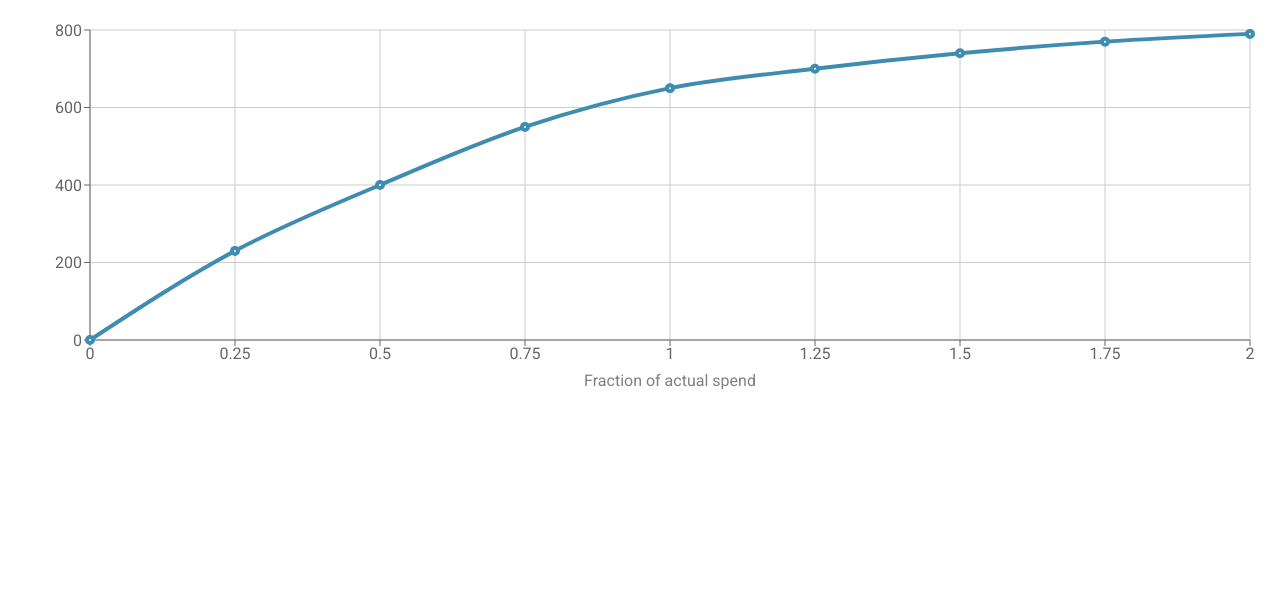
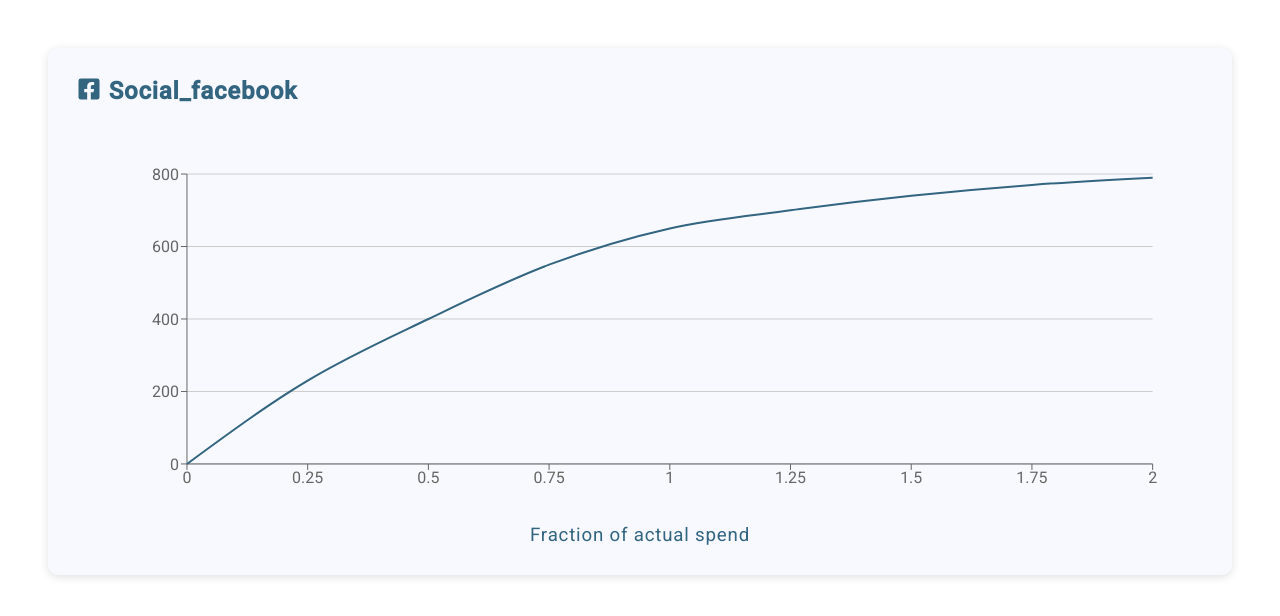
Before and after one commit to olgayavnel/input-mask-form-and-rechart-linechart, a React (Create React App) app: page /chart1 in a window 1280 px wide. Shown: the top 616 px of the page. Built offline with nearby package versions, Linux system fonts and the light colour scheme.

Commit message:
styled the chart

```diff
--- a/package.json
+++ b/package.json
@@ -14,6 +14,7 @@
     "react-currency-input-field": "^3.4.2",
     "react-datepicker": "^4.1.1",
     "react-dom": "^17.0.2",
+    "react-icons": "^4.2.0",
     "react-router-dom": "^5.2.0",
     "react-scripts": "4.0.3",
     "recharts": "^2.0.10",
--- a/src/App.js
+++ b/src/App.js
@@ -2,7 +2,6 @@ import React, { useEffect } from 'react';
 import FormComponent from './Components/FormComponent';
 import GlobalStyle from './globalStyles';
 import ChartComponent from './Components/ChartComponent';
-import Test from './Components/TestComponent';
 import { BrowserRouter as Router, Switch, Route } from 'react-router-dom';
 import Aos from 'aos';
 import 'aos/dist/aos.css';
@@ -23,9 +22,6 @@ function App() {
         <Route path='/form'>
           <FormComponent />
         </Route>
-        <Route path='/chart2'>
-          <Test />
-        </Route>
         <Route path='/'>
           <FormComponent />
         </Route>
--- a/src/Components/ChartComponent.js
+++ b/src/Components/ChartComponent.js
@@ -1,14 +1,16 @@
 import React from 'react';
+import styled from 'styled-components';
+import { FaFacebookSquare } from 'react-icons/fa';
 import {
   ResponsiveContainer,
   LineChart,
   CartesianGrid,
   XAxis,
   YAxis,
-  Label,
   Tooltip,
   Line,
 } from 'recharts';
+
 const data = [
   { name: '0', uv: 0, pv: 0, amt: 0 },
   { name: '0.25', uv: 230, pv: 0, amt: 0 },
@@ -21,6 +23,35 @@ const data = [
   { name: '2', uv: 790, pv: 0, amt: 0 },
 ];
 
+const ChartWrapper = styled.section`
+  display: flex;
+  flex-direction: column;
+  min-height: 50vh;
+  margin: 3rem;
+  padding: 1.2rem;
+  background-color: #f7f9ff;
+  border-radius: 10px;
+  box-shadow: rgba(99, 99, 99, 0.2) 0px 2px 8px 0px;
+`;
+
+const TextWrap = styled.div`
+  display: flex;
+  justify-content: ${(props) => props.justifyContent};
+  color: #336581;
+  letter-spacing: 0.05rem;
+  padding: 0.6rem;
+
+  .icon {
+    font-size: 1.5rem;
+    margin-right: 0.5rem;
+  }
+
+  h3 {
+    align-self: center;
+    font-weight: 400;
+  }
+`;
+
 const Chart = () => {
   const onChangeDot = (e, xvalue, yvalue) => {
     console.log(e, xvalue, yvalue);
@@ -28,44 +59,59 @@ const Chart = () => {
   const handleClick = (e) => {
     console.log(e);
   };
+
   return (
+    <ChartWrapper
+      data-aos='zoom-in'
+      data-aos-duration='500'
+      data-aos-once='true'
+      data-aos-anchor-placement='center bottom'
+    >
+      <TextWrap>
+        <FaFacebookSquare className='icon' />
+        <h2>Social_facebook</h2>
+      </TextWrap>
       <ResponsiveContainer width={'100%'} height={400}>
         <LineChart
           width={600}
           height={400}
           data={data}
-        margin={{ top: 30, right: 30, left: 30, bottom: 30 }}
+          margin={{
+            top: 60,
+            right: 60,
+            left: 60,
+            bottom: 20,
+          }}
         >
-        <Tooltip />
-        <CartesianGrid stroke='#ccc' />
-        <XAxis dataKey='name' domain={['dataMin', 'dataMax']}>
-          <Label
-            value={'Fraction of actual spend'}
-            position='bottom'
-            style={{ textAnchor: 'middle' }}
+          <Tooltip
+            cursor={false}
+            contentStyle={{
+              backgroundColor: 'white',
+              color: '#336581',
+            }}
           />
-        </XAxis>
-        <YAxis>
-          <Label
-            // value={"Temperature"}
-            position='left'
-            axisLine={false}
-            angle={-90}
-            style={{ textAnchor: 'middle' }}
-          />
-        </YAxis>
+          <CartesianGrid stroke='#ccc' horizontal='true' vertical='' />
+          <XAxis dataKey='name' domain={['dataMin', 'dataMax']}></XAxis>
+          <YAxis></YAxis>
           <Line
             type='monotone'
+            dot={false}
             dataKey='uv'
-          stroke='#3F8CB0'
-          strokeWidth={4}
+            stroke='#336581'
+            strokeWidth={2}
             draggable={true}
             activeDot={{
               onDrag: (event, payload) => console.log(payload.payload),
+              strokeWidth: 2,
+              r: 10,
             }}
           />
         </LineChart>
       </ResponsiveContainer>
+      <TextWrap justifyContent='center'>
+        <h3>Fraction of actual spend</h3>
+      </TextWrap>
+    </ChartWrapper>
   );
 };
 
--- a/src/Components/TestComponent.js
+++ /dev/null
@@ -1,124 +0,0 @@
-import React, { Component, Fragment, useState } from 'react';
-import Chart from 'r-chart';
-export default function ChartComponent() {
-  const [targets, setTargets] = useState([
-    { date: 'January', amount: 10, size: 0 },
-    { date: 'February', amount: 30 },
-    { date: 'March', amount: 20 },
-    { date: 'May', amount: 15 },
-    { date: 'July', amount: 50 },
-    { date: 'August', amount: 55 },
-    { date: 'September', amount: 40 },
-    { date: 'October', amount: 20 },
-    { date: 'November', amount: 40 },
-    { date: 'December', amount: 50 },
-  ]);
-  function change({ point, key, value, dataIndex, pointIndex, drag }) {
-    var targetsData = [...targets];
-    targetsData[pointIndex].amount = value;
-    setTargets(targetsData);
-    // var {targets,sales,logs} = this.state;
-    // if(dataIndex === 0){
-    //     if(!drag){//drag end
-    //         logs.push(`You changed this.state.targets[${pointIndex}].amount to ${value}`);
-    //     }
-    //     this.setState({targets,logs})
-    // }
-    // else if(dataIndex === 1){
-    //     sales[pointIndex].amount = value;
-    //     if(!drag){//drag end
-    //         logs.push(`You changed this.state.saled[${pointIndex}].amount to ${value}`);
-    //     }
-    //     this.setState({sales,logs})
-    // }
-  }
-  function add({ key, value, dataIndex, pointIndex }) {
-    var targetsData = [...targets];
-    var newPoint = { date: key, amount: value };
-    targetsData.splice(pointIndex, 0, newPoint);
-    setTargets(targetsData);
-    // var {logs} = this.state;
-    // if(dataIndex === 0){
-    //     let {targets} = this.state;
-    //     targets.splice(pointIndex,0,newPoint);
-    //     logs.push(`You added ${JSON.stringify(newPoint)} to this.state.targets`)
-    //     this.setState({targets,logs})
-    // }
-    // else if(dataIndex === 1){
-    //     let {sales} = this.state;
-    //     sales.splice(pointIndex,0,{date:key,amount:value});
-    //     logs.push(`You added ${JSON.stringify(newPoint)} to this.state.sales`)
-    //     this.setState({sales,logs})
-    // }
-  }
-  function remove({ point, key, value, dataIndex, pointIndex }) {
-    var targetsData = [...targets];
-    targetsData.splice(pointIndex, 1);
-    setTargets(targetsData);
-    // var {logs} = this.state;
-    // if(dataIndex === 0){
-    //     let {targets} = this.state;
-    //     targets.splice(pointIndex,1);
-    //     logs.push(`You removed this.state.targets[${pointIndex}]`);
-    //     this.setState({targets,logs});
-    // }
-    // else if(dataIndex === 1){
-    //     let {sales} = this.state;
-    //     sales.splice(pointIndex,1);
-    //     logs.push(`You removed this.state.sales[${pointIndex}]`)
-    //     this.setState({sales,logs});
-    // }
-  }
-  return (
-    <Fragment>
-      <Chart
-        data={[
-          {
-            type: 'line',
-            color: '#3F8CB0',
-            pointStyle: { radius: 5, fill: '#3F8CB0' },
-            text: (point) => {
-              return { value: point.date, y: -20 };
-            },
-            title: 'Data1',
-            areaOpacity: 0.1,
-            points: targets,
-          },
-        ]}
-        getKey={({ point }) => point.date}
-        getValue={({ point }) => point.amount}
-        key_editLabel={(label) => label.slice(0, 3)}
-        value_editLabel={(value) => value + '%'}
-        value_gridColor='#ddd'
-        key_title='Date'
-        value_title='Amount'
-        keys={[
-          'January',
-          'February',
-          'March',
-          'April',
-          'May',
-          'June',
-          'July',
-          'August',
-          'September',
-          'October',
-          'November',
-          'December',
-        ]}
-        key_zoom={true}
-        spline={true}
-        value_zoom={true}
-        onChange={change}
-        onAdd={add}
-        onRemove={remove}
-      />
-      {/* <h3>Logs</h3>
-        <div className='logs'>
-            <ul>
-                {logs.map((log,i)=><li key={i}>{log}</li>)}
-            </ul>
-        </div> */}
-    </Fragment>
-  );
-}
```
Also changed, not shown: 1 other file (tests, documents, lock files or other folders). Lines whose indentation alone changed are shown as unchanged.
